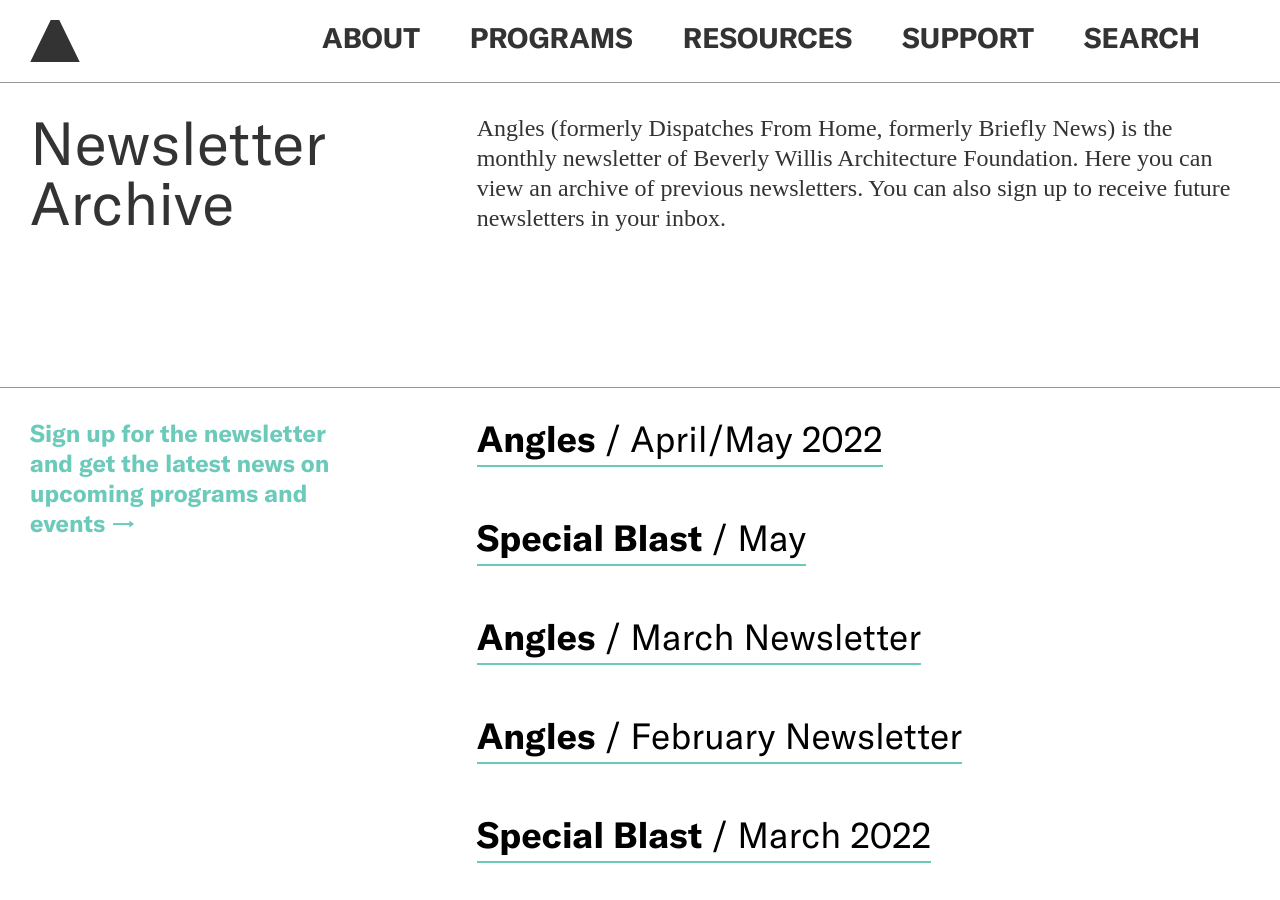
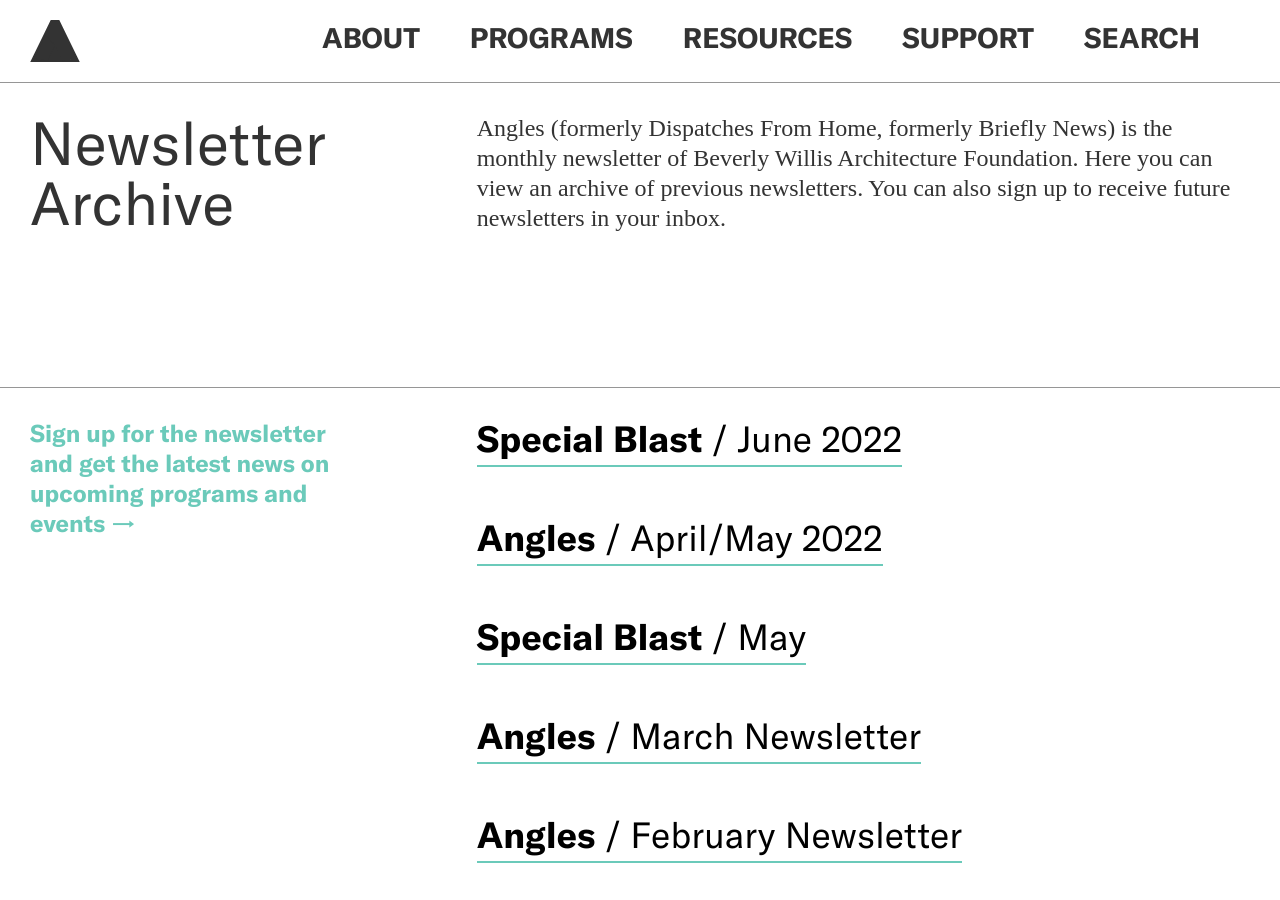
Before and after one commit to jengalas/bwaf-bbw, a Jekyll site: the page built from _resources/newsletter-archive.md, in a window 1280 px wide and 900 px high. Built offline with Jekyll 4.4.1, drawn with Linux system fonts in a browser that asks for light colours; nearby versions of some CDN libraries; some web fonts are replaced.

Commit message:
Update from Forestry.io Virginia Eskridge updated _resources/newsletter-archive.md

```diff
--- a/_resources/newsletter-archive.md
+++ b/_resources/newsletter-archive.md
@@ -10,6 +10,9 @@
 sign-up-text: Sign up for the newsletter and get the latest news on upcoming programs
   and events
 newsletters:
+- title: Special Blast
+  month_year: June 2022
+  link: https://us1.admin.mailchimp.com/campaigns/show?id=2995252
 - title: Angles
   month_year: April/May 2022
   link: https://mailchi.mp/bwaf/87i3obsl38
```
